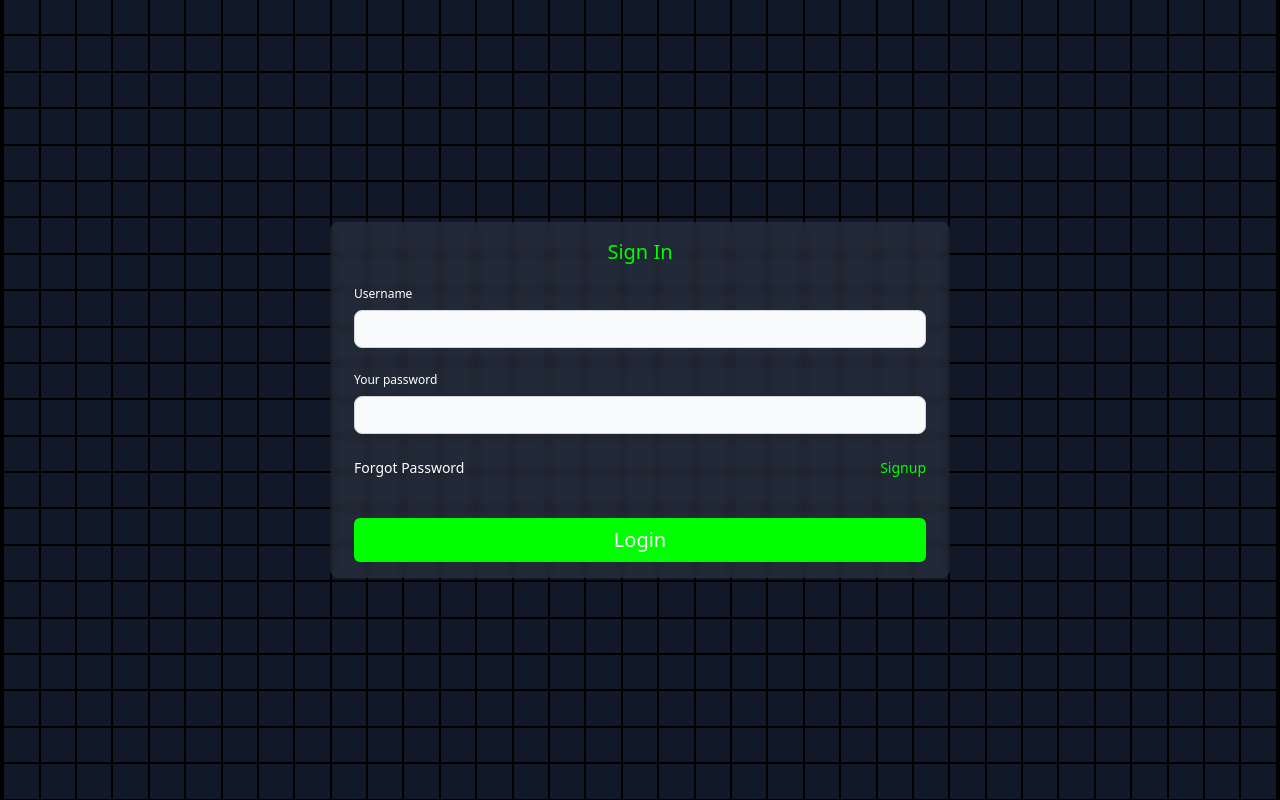
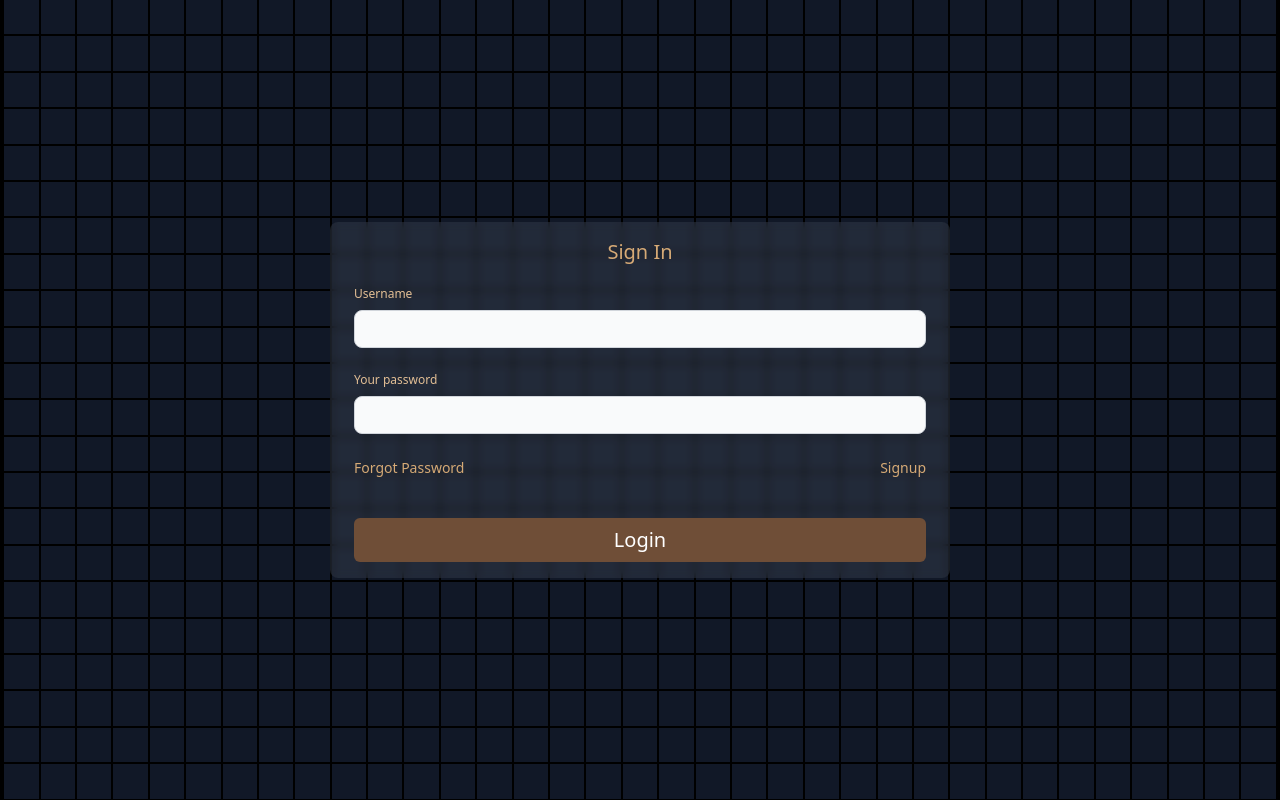
Before and after one commit to FATEMEHAG79/Maktab105_DjangoCafe_Group1, a Django app: page /account/login/ in a window 1280 px wide. Run offline with Django 5.2, Linux system fonts and the light colour scheme; some libraries are stand-ins or nearby versions.

Commit message:
edit color text login html

```diff
--- a/templates/login.html
+++ b/templates/login.html
@@ -7,33 +7,33 @@
 </head>
 <!-- component -->
 <body class="body bg-white dark:bg-[#0F172A]">
-<div class="bg-black before:animate-pulse before:bg-gradient-to-b before:from-gray-900 overflow-hidden before:via-[#00FF00] before:to-gray-900 before:absolute ">
+<div class="bg-black before:animate-pulse before:bg-gradient-to-b before:from-gray-900 overflow-hidden before:via-[#6F4E37] before:to-gray-900 before:absolute ">
     <div id="myDIV">
         <div class="w-[100vw] h-[100vh] px-3 sm:px-5 flex items-center justify-center absolute">
             <div class="w-full sm:w-1/2 lg:2/3 px-6 bg-gray-500 bg-opacity-20 bg-clip-padding backdrop-filter backdrop-blur-sm text-white z-50 py-4  rounded-lg">
-                <div class="w-full flex justify-center text-[#00FF00] text-xl mb:2 md:mb-5">
+                <div class="w-full flex justify-center text-[#D6AA76] text-xl mb:2 md:mb-5">
                     Sign In
                 </div>
                 <form action="" method="POST">
                     {% csrf_token %}
                     <div class="mb-6">
-                        <label for="username" class="block mb-2 text-xs font-medium text-white">Username</label>
+                        <label for="username" class="block mb-2 text-xs font-medium text-[#E3BF95]">Username</label>
                         <input id="username" name="username"
                                class="bg-gray-50 border border-gray-300 text-gray-900 text-xs rounded-lg focus:ring-blue-500 focus:border-blue-500 block w-full p-1.5 md:p-2.5 dark:bg-gray-700 dark:border-gray-600 dark:placeholder-gray-400 dark:text-white dark:focus:ring-blue-500 dark:focus:border-blue-500"
                                required>
                     </div>
                     <div class="mb-6">
-                        <label for="password" class="block mb-2 text-xs font-medium text-white">Your password</label>
+                        <label for="password" class="block mb-2 text-xs font-medium text-[#E3BF95]">Your password</label>
                         <input type="password" id="password" name="password"
                                class="bg-gray-50 border border-gray-300 text-gray-900 text-xs rounded-lg focus:ring-blue-500 focus:border-blue-500 block w-full p-1.5 md:p-2.5 dark:bg-gray-700 dark:border-gray-600 dark:placeholder-gray-400 dark:text-white dark:focus:ring-blue-500 dark:focus:border-blue-500"
                                required>
                     </div>
                     <div class="flex flex-row justify-between">
-                        <div class="text-white text-sm md:text-md ">Forgot Password</div>
-                        <div class="text-[#00FF00] text-sm md:text-md">Signup</div>
+                        <div class="text-[#D6AA76] text-sm md:text-md ">Forgot Password</div>
+                        <div class="text-[#D6AA76] text-sm md:text-md">Signup</div>
                     </div>
                     <button type="submit"
-                            class="mt-4 md:mt-10 w-full flex justify-center text-sm md:text-xl bg-[#00FF00] py-2 rounded-md">
+                            class="mt-4 md:mt-10 w-full flex justify-center text-sm md:text-xl bg-[#6F4E37] py-2 rounded-md">
                         Login
                     </button>
                 </form>
@@ -47,9 +47,9 @@
 <script>
     const para = document.createElement("div");
     para.className = 'flex flex-wrap gap-0.5 h-screen items-center justify-center  relative';
-    let el = '<div class = "  transition-colors duration-[1.5s] hover:duration-[0s] border-[#00FF00] h-[calc(5vw-2px)] w-[calc(5vw-2px)] md:h-[calc(4vw-2px)] md:w-[calc(4vw-2px)] lg:h-[calc(3vw-4px)] lg:w-[calc(3vw-4px)] bg-gray-900 hover:bg-[#00FF00]"></div>'
+    let el = '<div class = "  transition-colors duration-[1.5s] hover:duration-[0s] border-[#6F4E37] h-[calc(5vw-2px)] w-[calc(5vw-2px)] md:h-[calc(4vw-2px)] md:w-[calc(4vw-2px)] lg:h-[calc(3vw-4px)] lg:w-[calc(3vw-4px)] bg-gray-900 hover:bg-[#6F4E37]"></div>'
     for (var k = 1; k <= 1000; k++) {
-        el += '<div class = " transition-colors duration-[1.5s] hover:duration-[0s] border-[#00FF00] h-[calc(5vw-2px)] w-[calc(5vw-2px)] md:h-[calc(4vw-2px)] md:w-[calc(4vw-2px)] lg:h-[calc(3vw-4px)] lg:w-[calc(3vw-4px)] bg-gray-900 hover:bg-[#00FF00]"></div>';
+        el += '<div class = " transition-colors duration-[1.5s] hover:duration-[0s] border-[#6F4E37] h-[calc(5vw-2px)] w-[calc(5vw-2px)] md:h-[calc(4vw-2px)] md:w-[calc(4vw-2px)] lg:h-[calc(3vw-4px)] lg:w-[calc(3vw-4px)] bg-gray-900 hover:bg-[#6F4E37]"></div>';
     }
 
 
```
